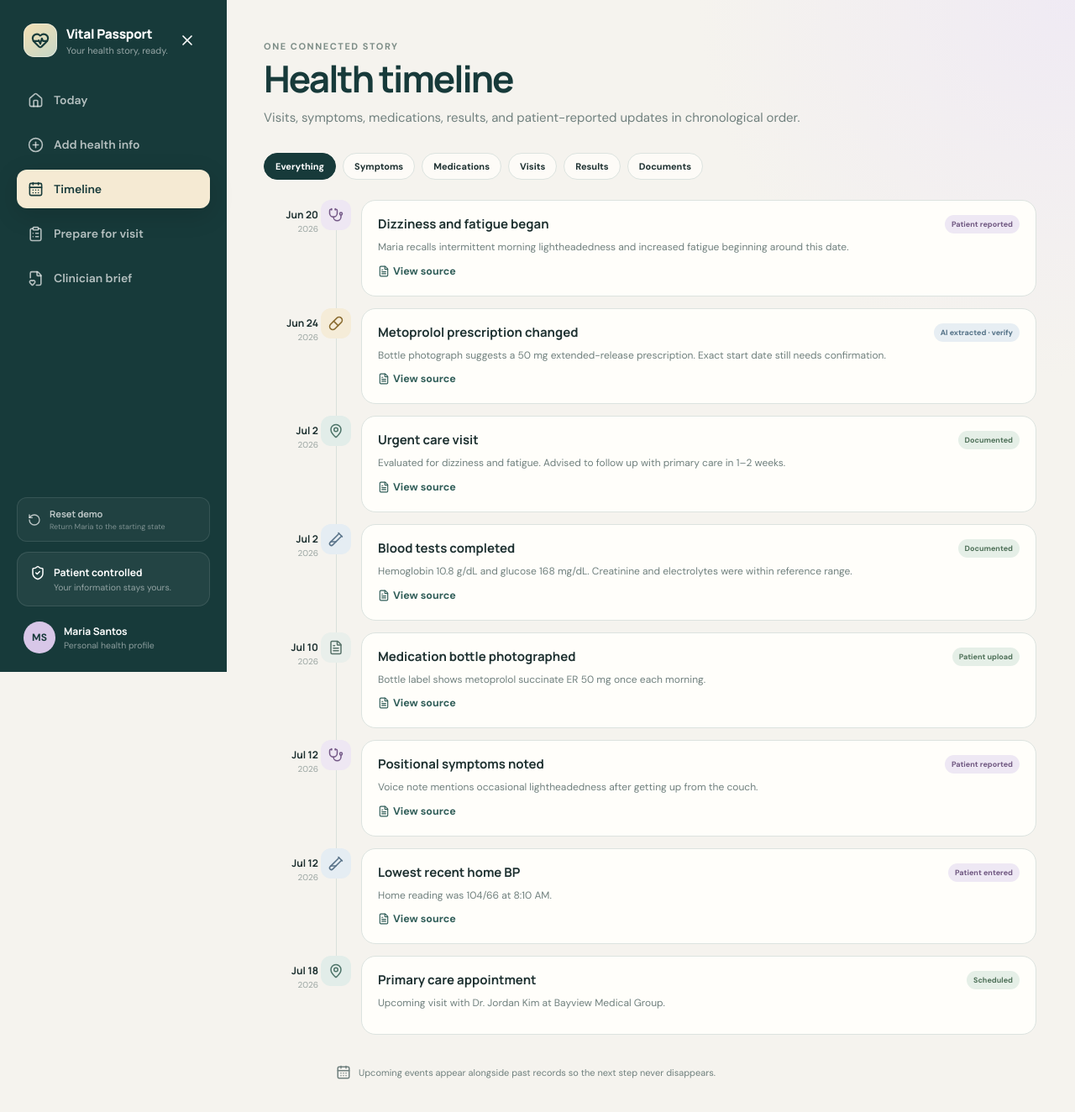
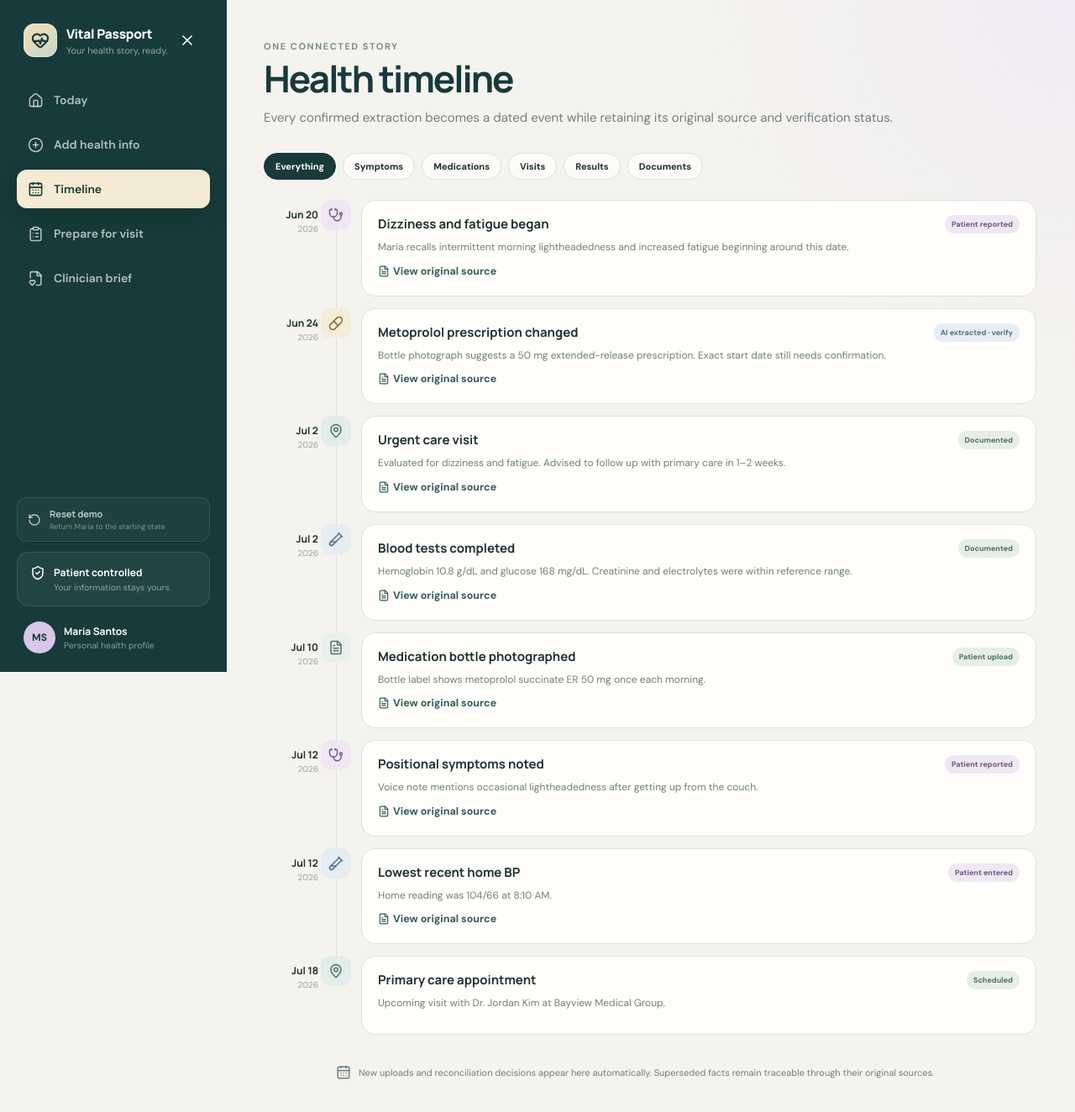
Before and after one commit to patricktran1/vitalpassport, a React (Vite) app: page /timeline in a window 1280 px wide. Shown: the top 1324 px of the page at 84% size. Built offline with nearby package versions, Linux system fonts and the light colour scheme.

Commit message:
Show ingested records in the live health timeline

```diff
--- a/src/pages/Timeline.tsx
+++ b/src/pages/Timeline.tsx
@@ -1,7 +1,6 @@
 import { CalendarDays, FileText, MapPin, Pill, Stethoscope, TestTube2 } from 'lucide-react'
 import { useState } from 'react'
 import { StatusBadge } from '../components/StatusBadge'
-import { sources, timeline } from '../data/demo'
 import { useVital } from '../context/VitalContext'
 
 const filters = ['all','symptoms','medications','visits','results','documents'] as const
@@ -9,18 +8,18 @@ const iconMap = { symptoms:Stethoscope, medications:Pill, visits:MapPin, results
 
 export function Timeline() {
   const [filter,setFilter] = useState<typeof filters[number]>('all')
-  const { openSource } = useVital()
-  const shown = filter === 'all' ? timeline : timeline.filter(e=>e.category===filter)
+  const { openSource, sources, timelineEvents } = useVital()
+  const shown = filter === 'all' ? timelineEvents : timelineEvents.filter(e=>e.category===filter)
   return <div className="page">
-    <section className="page-heading"><div className="eyebrow">One connected story</div><h1>Health timeline</h1><p>Visits, symptoms, medications, results, and patient-reported updates in chronological order.</p></section>
+    <section className="page-heading"><div className="eyebrow">One connected story</div><h1>Health timeline</h1><p>Every confirmed extraction becomes a dated event while retaining its original source and verification status.</p></section>
     <div className="filter-row">{filters.map(f=><button key={f} className={`filter-chip ${filter===f?'active':''}`} onClick={()=>setFilter(f)}>{f==='all'?'Everything':f[0].toUpperCase()+f.slice(1)}</button>)}</div>
     <section className="timeline-list">
       {shown.map((event,index)=>{const Icon=iconMap[event.category]; const source=sources.find(s=>s.id===event.sourceId); return <article className="timeline-entry" key={event.id}>
         <div className="timeline-date"><strong>{event.displayDate}</strong><span>{event.date.slice(0,4)}</span></div>
         <div className="timeline-spine"><span className={`event-icon ${event.category}`}><Icon size={18}/></span>{index<shown.length-1&&<span className="spine-line"/>}</div>
-        <div className="timeline-content"><div className="timeline-title-row"><h2>{event.title}</h2><StatusBadge type={event.sourceType} label={event.sourceLabel}/></div><p>{event.summary}</p>{source&&<button className="source-link" onClick={()=>openSource(source)}><FileText size={14}/> View source</button>}</div>
+        <div className="timeline-content"><div className="timeline-title-row"><h2>{event.title}</h2><StatusBadge type={event.sourceType} label={event.sourceLabel}/></div><p>{event.summary}</p>{source&&<button className="source-link" onClick={()=>openSource(source)}><FileText size={14}/> View original source</button>}</div>
       </article>})}
     </section>
-    <div className="timeline-footer"><CalendarDays size={18}/><span>Upcoming events appear alongside past records so the next step never disappears.</span></div>
+    <div className="timeline-footer"><CalendarDays size={18}/><span>New uploads and reconciliation decisions appear here automatically. Superseded facts remain traceable through their original sources.</span></div>
   </div>
 }
```
